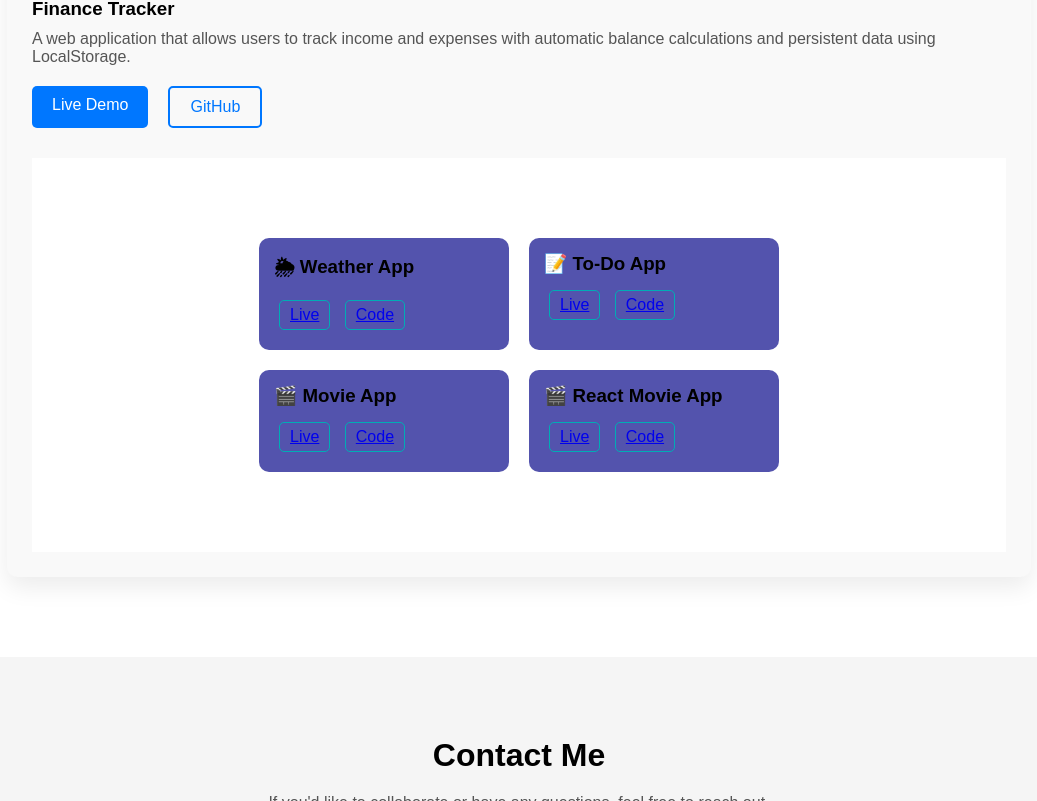
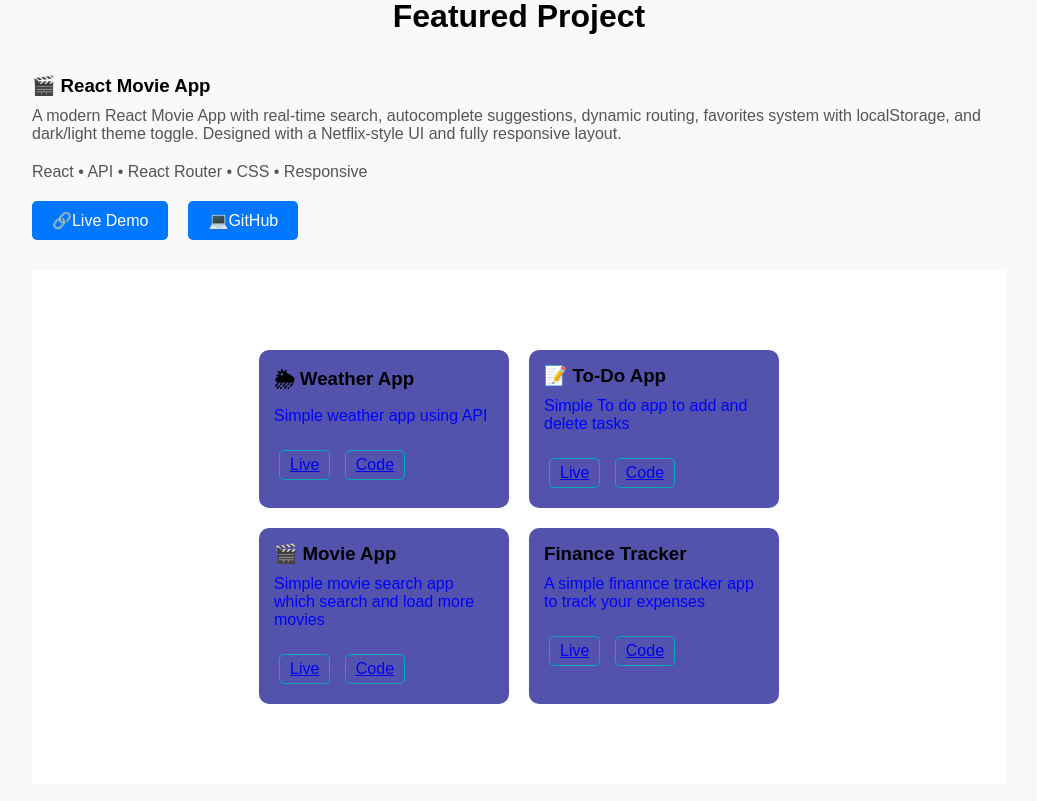
Before and after one commit to Guruio/portfolio, a plain HTML site: page index.html in a window 1280 px wide. Shown: the part 1891-2692 px from the top of the page, without its empty margins (121-1158 px from the left). Drawn offline with Linux system fonts and the light colour scheme.

Commit message:
Updated projects

```diff
--- a/index.html
+++ b/index.html
@@ -5,7 +5,7 @@
     <meta charset="UTF-8">
     <meta name="viewport" content="width=device-width, initial-scale=1.0">
     <title>Guru Prakash | Frontend Developer</title>
-    <link rel="icon" type="image/png" href="./assets/profile.jpeg">
+    <link rel="icon" type="image/png" href="./assets/profile.png">
     <link rel="stylesheet" href="https://cdnjs.cloudflare.com/ajax/libs/font-awesome/6.5.0/css/all.min.css">
     <link rel="stylesheet" href="style.css">
     <meta name="description" content="Guru - Web Developer Portfolio">
@@ -64,7 +64,7 @@
             </div>
 
             <div class="hero-image">
-                <img src="assets/profile.jpeg" alt="Profile Image">
+                <img src="assets/profile.png" alt="Profile Image">
             </div>
 
         </div>
@@ -112,7 +112,7 @@
 
             <div class="project-card">
 
-                <div class="project-image-container">
+                <!-- <div class="project-image-container">
                     <img src="assets/finance tracker.png" alt="Finance Tracker" class="project-image">
                 </div>
 
@@ -128,33 +128,57 @@
                     <a href="https://guruio.github.io/finance-tracker/" target="_blank" class="btn">Live Demo</a>
                     <a href="https://github.com/guruio/finance-tracker" target="_blank" class="btn-outline">GitHub</a>
                 </div>
-
+ -->
+                <div class="project-image-container">
+                    <img src="assets/React_movie_app (2).png" alt="React_movie_app" class="project-image">
+                </div>
+                <h2> Featured Project</h2>
+                <h3>🎬 React Movie App</h3>
+                <p>A modern React Movie App with real-time search, autocomplete suggestions, dynamic routing, favorites
+                    system with localStorage, and dark/light theme toggle. Designed with a Netflix-style UI and fully
+                    responsive layout.
+                </p>
+                <p class="tech-stack">
+                    React • API • React Router • CSS • Responsive
+                </p>
+                <div class="project-links">
+                    <a href="https://react-movie-app-zeta-three.vercel.app" target="_blank" class="btn primary">🔗Live
+                        Demo</a>
+                    <a href="https://github.com/guruio/react-movie-app" target="_blank"
+                        class="btn secondary">💻GitHub</a>
+                </div>
 
                 <div class="projects">
 
                     <div class="project">
                         <h3>🌦 Weather App</h3>
+                        <p class="mini-desc" style="color: blue;">
+                            Simple weather app using API
+                        </p>
                         <a href="https://guruio.github.io/weather-app/" target="_blank">Live</a>
                         <a href="https://github.com/guruio/weather-app" target="_blank">Code</a>
                     </div>
 
                     <div class="project">
                         <h3>📝 To-Do App</h3>
+                        <p style="color: blue;">Simple To do app to add and delete tasks</p>
                         <a href="https://guruio.github.io/todo-app/" target="_blank">Live</a>
                         <a href="https://github.com/guruio/todo-app" target="_blank">Code</a>
                     </div>
 
                     <div class="project">
                         <h3>🎬 Movie App</h3>
+                        <p style="color: blue;"> Simple movie search app which search and load more movies</p>
                         <a href="https://guruio.github.io/movie-app/" target="_blank">Live</a>
                         <a href="https://github.com/guruio/movie-app" target="_blank">Code</a>
                     </div>
                     <div class="project">
-                        <h3>🎬 React Movie App</h3>
+                        <h3>Finance Tracker</h3>
+                        <p style="color: blue;">A simple finannce tracker app to track your expenses</p>
 
                         <div>
-                            <a href="https://react-movie-app-zeta-three.vercel.app" target="_blank">Live</a>
-                            <a href="https://github.com/guruio/react-movie-app" target="_blank">Code</a>
+                            <a href="https://guruio.github.io/finance-tracker/" target="_blank">Live</a>
+                            <a href="https://github.com/guruio/finance-tracker" target="_blank">Code</a>
                         </div>
                     </div>
 
--- a/style.css
+++ b/style.css
@@ -217,31 +217,33 @@ section h2 {
     transform: translateY(-5px);
     transition: 0.3s;
 }
-.project{
-  background:#2c2c40;
-  padding:15px;
-  border-radius:10px;
-  width:250px;
+
+.project {
+    background: #2c2c40;
+    padding: 15px;
+    border-radius: 10px;
+    width: 250px;
 }
 
-.project a{
-  display:inline-block;
-  margin:5px;
-  padding:5px 10px;
-  border:1px solid #00adb5;
-  border-radius:5px;
+.project a {
+    display: inline-block;
+    margin: 5px;
+    padding: 5px 10px;
+    border: 1px solid #00adb5;
+    border-radius: 5px;
 }
+
 .projects {
     padding: 80px 10%;
     background: white;
 }
 
 .projects {
-     margin-top:30px;
+    margin-top: 30px;
     display: flex;
     gap: 20px;
     flex-wrap: wrap;
-     justify-content:center;
+    justify-content: center;
 }
 
 .project {
@@ -298,11 +300,20 @@ section h2 {
 .project-image-container {
     overflow: hidden;
     border-radius: 8px;
+    width: 100%;
+    height: auto;
+    border-radius: 10px;
 }
 
+/* .featured-project img {
+  width: 100%;
+  height: auto;
+  border-radius: 10px;
+} */
 .project-image-container:hover img {
     transform: scale(1.05);
 }
+
 
 .project-card {
     background: #f9f9f9;
```
Also changed, not shown: assets/React_movie_app (2).png (added), assets/React_movie_app.png (added), assets/profile.jpeg (deleted), 1 other file.
